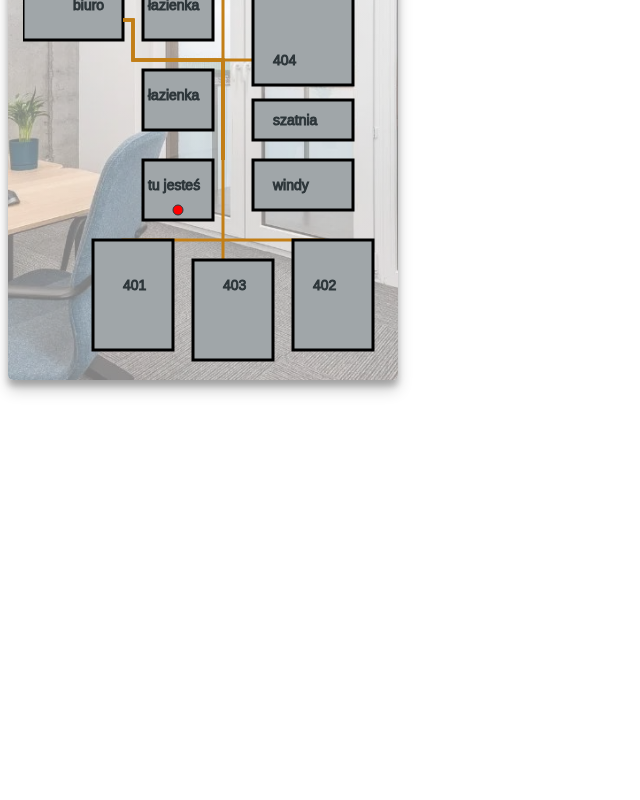
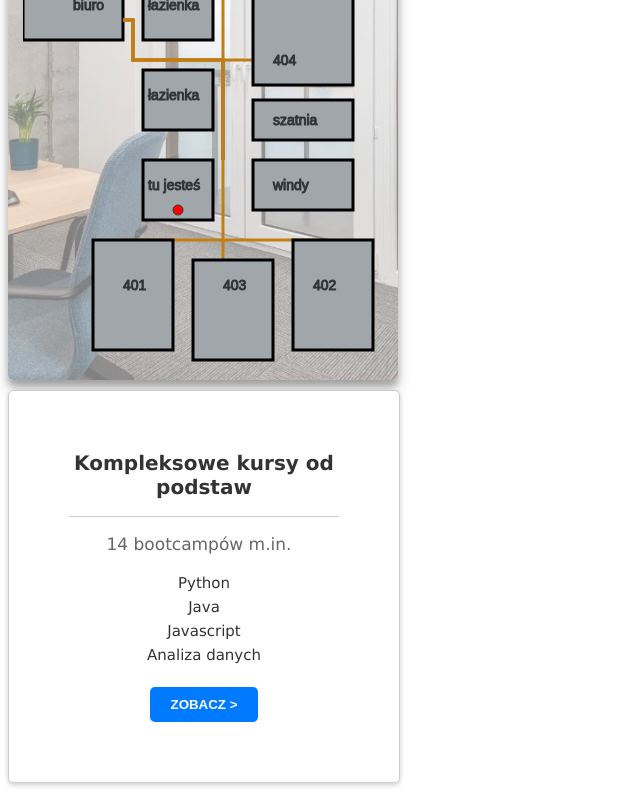
Before and after one commit to dev-com2020/office-map-app, an Angular app: page / in a window 1280 px wide. Before the commit this address had no page. Shown: the part 399-1199 px from the top of the page, without its empty margins (0-640 px from the left). Built offline with nearby package versions, Linux system fonts and the light colour scheme.

Commit message:
dodanie boxa

```diff
--- a/src/app/office-map/office-map.component.css
+++ b/src/app/office-map/office-map.component.css
@@ -26,6 +26,65 @@ header {
 
 .clicked {
   fill: #fbf8bf !important;
+}
+
+.box {
+  width: 270px; /* Adjust the width as necessary */
+  margin-top: 10px;
+  padding: 60px;
+  background-color: #ffffff; /* Assuming white background */
+  border: 1px solid #cccccc; /* Light grey border */
+  border-radius: 5px; /* Rounded corners */
+  box-shadow: 0 2px 5px rgba(0, 0, 0, 0.2); /* Subtle shadow */
+  text-align: center; /* Centering the text */
+  font-family: Verdana, Geneva, Tahoma, sans-serif;
+}
+
+.box h2 {
+  margin-top: 0;
+  color: #333333; /* Dark grey color for text */
+  font-size: 20px; /* Adjust the size as necessary */
+  font-weight: bold;
+}
+
+.box hr {
+  border: none;
+  height: 1px;
+  background-color: #cccccc; /* Light grey line */
+  margin: 10px 0; /* Spacing above and below the line */
+}
+
+.box p {
+  color: #666666; /* Medium grey for the paragraph */
+  font-size: 17px; /* Adjust the size as necessary */
+}
+
+.box ul {
+  list-style: none; /* Removing bullet points */
+  padding: 0;
+  margin: 10px 0; /* Spacing above and below the list */
+}
+
+.box ul li {
+  color: #333333; /* Dark grey for list items */
+  font-size: 15px; /* Adjust the size as necessary */
+  line-height: 1.6; /* Spacing between lines */
+}
+
+.box button {
+  background-color: #007bff; /* Blue background for the button */
+  color: #ffffff; /* White text for the button */
+  border: none;
+  padding: 10px 20px;
+  text-transform: uppercase; /* Uppercase button text */
+  font-weight: bold;
+  border-radius: 5px; /* Rounded corners for the button */
+  cursor: pointer; /* Hand cursor on hover */
+  margin-top: 10px; /* Spacing above the button */
+}
+
+.box button:hover {
+  background-color: #0056b3; /* Darker blue on hover */
 }
 
 
--- a/src/app/office-map/office-map.component.html
+++ b/src/app/office-map/office-map.component.html
@@ -63,6 +63,19 @@
 
   </svg>
   </div>
+  <div class="box">
+    <h2>Kompleksowe kursy od podstaw</h2>
+    <hr>
+    <p>14 bootcampów m.in.</p>
+    <ul>
+      <li>Python</li>
+      <li>Java</li>
+      <li>Javascript</li>
+      <li>Analiza danych</li>
+      <!-- Add other bootcamp names here -->
+    </ul>
+    <a href="https://www.alx.pl/"><button>Zobacz ></button></a>
+  </div>
 <!-- <nav>
   <button (click)="animateRoute('405')">Pokój 405</button>
   <button (click)="animateRoute('404')">Pokój 404</button>
```
